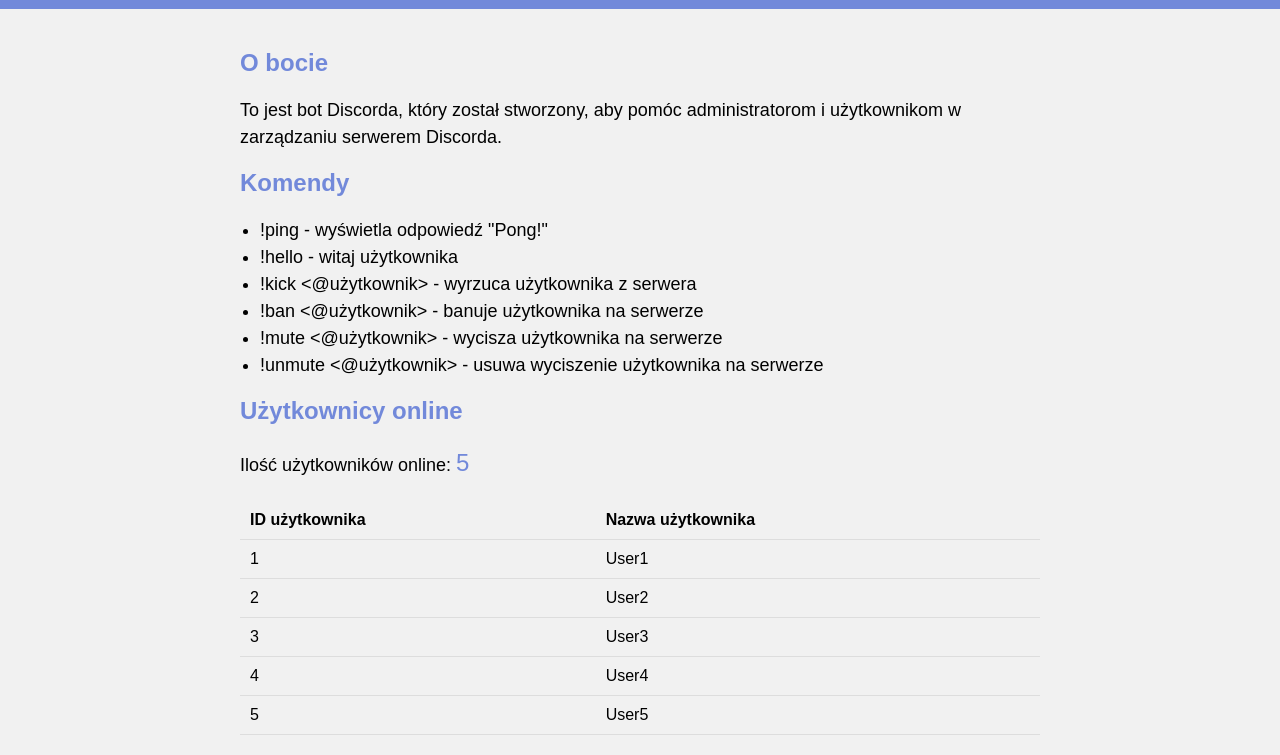
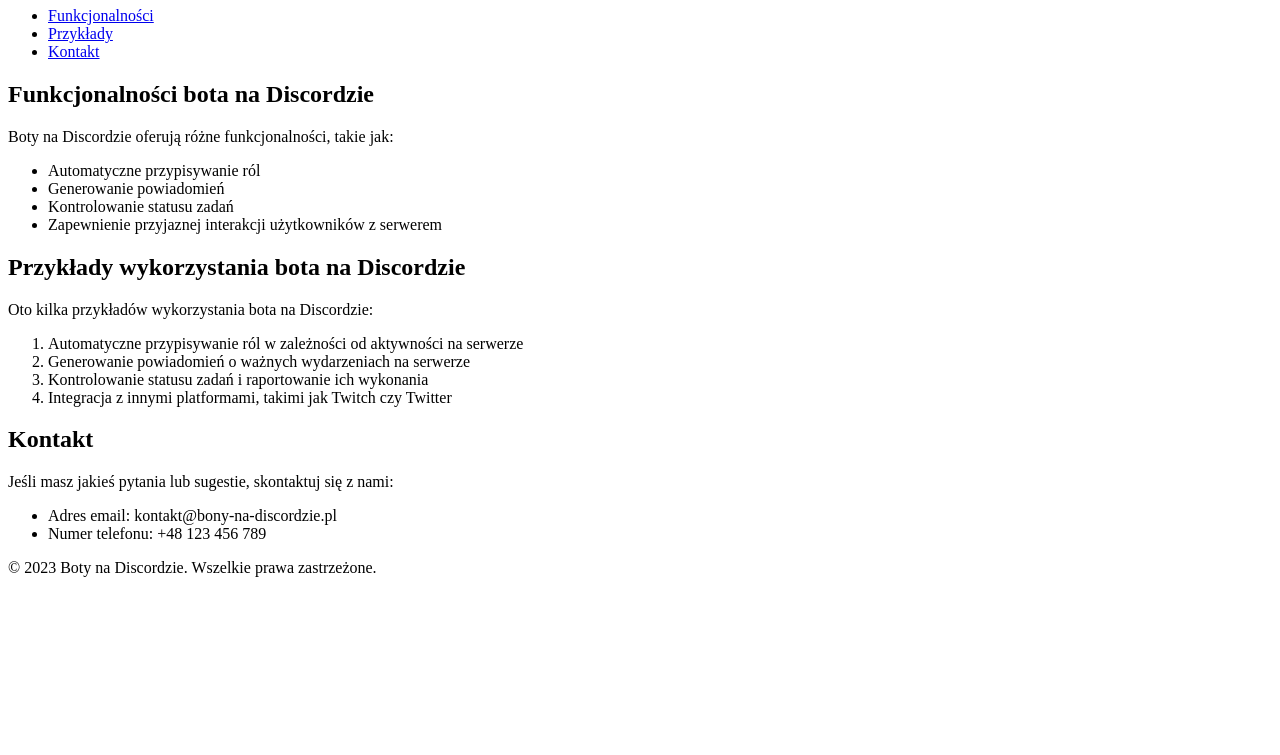
Before and after one commit to nilkoxd/dadsdas, a plain HTML site: page index.html in a window 1280 px wide. Shown: the part 73-828 px from the top of the page. After the commit the page ends 800 px from the top, so only its background shows below. Drawn offline with Linux system fonts and the light colour scheme.

Commit message:
Update index.html

```diff
--- a/index.html
+++ b/index.html
@@ -1,149 +1,51 @@
 <!DOCTYPE html>
 <html>
 <head>
-	<title>Bot na Discordzie</title>
-	<style>
-		body {
-			margin: 0;
-			padding: 0;
-			font-family: Arial, sans-serif;
-			background-color: #f1f1f1;
-		}
-
-		header {
-			background-color: #7289da;
-			padding: 20px;
-			color: #fff;
-			text-align: center;
-			font-size: 36px;
-			margin-bottom: 20px;
-		}
-
-		.container {
-			max-width: 800px;
-			margin: 0 auto;
-			padding: 20px;
-		}
-
-		h2 {
-			margin-top: 0;
-			font-size: 24px;
-			color: #7289da;
-		}
-
-		p {
-			margin-top: 0;
-			font-size: 18px;
-			line-height: 1.5;
-		}
-
-		ul {
-			margin-top: 0;
-			padding-left: 20px;
-			font-size: 18px;
-			line-height: 1.5;
-		}
-
-		table {
-			width: 100%;
-			border-collapse: collapse;
-			margin-top: 20px;
-		}
-
-		table th,
-		table td {
-			padding: 10px;
-			text-align: left;
-			border-bottom: 1px solid #ddd;
-		}
-
-		#online {
-			font-size: 24px;
-			color: #7289da;
-		}
-
-		@media only screen and (max-width: 600px) {
-			h2 {
-				font-size: 20px;
-			}
-
-			p {
-				font-size: 16px;
-			}
-
-			ul {
-				font-size: 16px;
-			}
-
-			table th,
-			table td {
-				padding: 5px;
-			}
-
-			#online {
-				font-size: 20px;
-			}
-		}
-	</style>
+	<title>Strona o botach na Discordzie</title>
 </head>
 <body>
-	<header>Bot na Discordzie</header>
-	<div class="container">
-		<h2>O bocie</h2>
-		<p>To jest bot Discorda, który został stworzony, aby pomóc administratorom i użytkownikom w zarządzaniu serwerem Discorda.</p>
-
-		<h2>Komendy</h2>
+	<header>
+		<h1>Boty na Discordzie</h1>
+	</header>
+	<nav>
 		<ul>
-			<li>!ping - wyświetla odpowiedź "Pong!"</li>
-			<li>!hello - witaj użytkownika</li>
-			<li>!kick <@użytkownik> - wyrzuca użytkownika z serwera</li>
-			<li>!ban <@użytkownik> - banuje użytkownika na serwerze</li>
-			<li>!mute <@użytkownik> - wycisza użytkownika na serwerze</li>
-			<li>!unmute <@użytkownik> - usuwa wyciszenie użytkownika na serwerze</li>
+			<li><a href="#funkcjonalnosci">Funkcjonalności</a></li>
+			<li><a href="#przyklady">Przykłady</a></li>
+			<li><a href="#kontakt">Kontakt</a></li>
 		</ul>
-
-		<h2>Użytkownicy online</h2>
-		<p>Ilość użytkowników online: <span id="online">0</span></p>
-			<table>
-		<thead>
-			<tr>
-				<th>ID użytkownika</th>
-				<th>Nazwa użytkownika</th>
-			</tr>
-		</thead>
-		<tbody id="onlineUsers">
-		</tbody>
-	</table>
-</div>
-<script>
-	// Funkcja wywołująca się po załadowaniu strony
-	document.addEventListener('DOMContentLoaded', () => {
-		// Przykładowa lista użytkowników online
-		const onlineUsers = [
-			{ id: 1, name: 'User1' },
-			{ id: 2, name: 'User2' },
-			{ id: 3, name: 'User3' },
-			{ id: 4, name: 'User4' },
-			{ id: 5, name: 'User5' }
-		];
-
-		// Wyświetlenie ilości użytkowników online
-		const onlineCount = document.querySelector('#online');
-		onlineCount.innerText = onlineUsers.length;
-
-		// Wyświetlenie listy użytkowników online
-		const onlineTable = document.querySelector('#onlineUsers');
-		onlineUsers.forEach(user => {
-			const row = document.createElement('tr');
-			const idCell = document.createElement('td');
-			idCell.innerText = user.id;
-			const nameCell = document.createElement('td');
-			nameCell.innerText = user.name;
-			row.appendChild(idCell);
-			row.appendChild(nameCell);
-			onlineTable.appendChild(row);
-		});
-	});
-</script>
+	</nav>
+	<main>
+		<section id="funkcjonalnosci">
+			<h2>Funkcjonalności bota na Discordzie</h2>
+			<p>Boty na Discordzie oferują różne funkcjonalności, takie jak:</p>
+			<ul>
+				<li>Automatyczne przypisywanie ról</li>
+				<li>Generowanie powiadomień</li>
+				<li>Kontrolowanie statusu zadań</li>
+				<li>Zapewnienie przyjaznej interakcji użytkowników z serwerem</li>
+			</ul>
+		</section>
+		<section id="przyklady">
+			<h2>Przykłady wykorzystania bota na Discordzie</h2>
+			<p>Oto kilka przykładów wykorzystania bota na Discordzie:</p>
+			<ol>
+				<li>Automatyczne przypisywanie ról w zależności od aktywności na serwerze</li>
+				<li>Generowanie powiadomień o ważnych wydarzeniach na serwerze</li>
+				<li>Kontrolowanie statusu zadań i raportowanie ich wykonania</li>
+				<li>Integracja z innymi platformami, takimi jak Twitch czy Twitter</li>
+			</ol>
+		</section>
+		<section id="kontakt">
+			<h2>Kontakt</h2>
+			<p>Jeśli masz jakieś pytania lub sugestie, skontaktuj się z nami:</p>
+			<ul>
+				<li>Adres email: kontakt@bony-na-discordzie.pl</li>
+				<li>Numer telefonu: +48 123 456 789</li>
+			</ul>
+		</section>
+	</main>
+	<footer>
+		<p>© 2023 Boty na Discordzie. Wszelkie prawa zastrzeżone.</p>
+	</footer>
 </body>
 </html>
```
